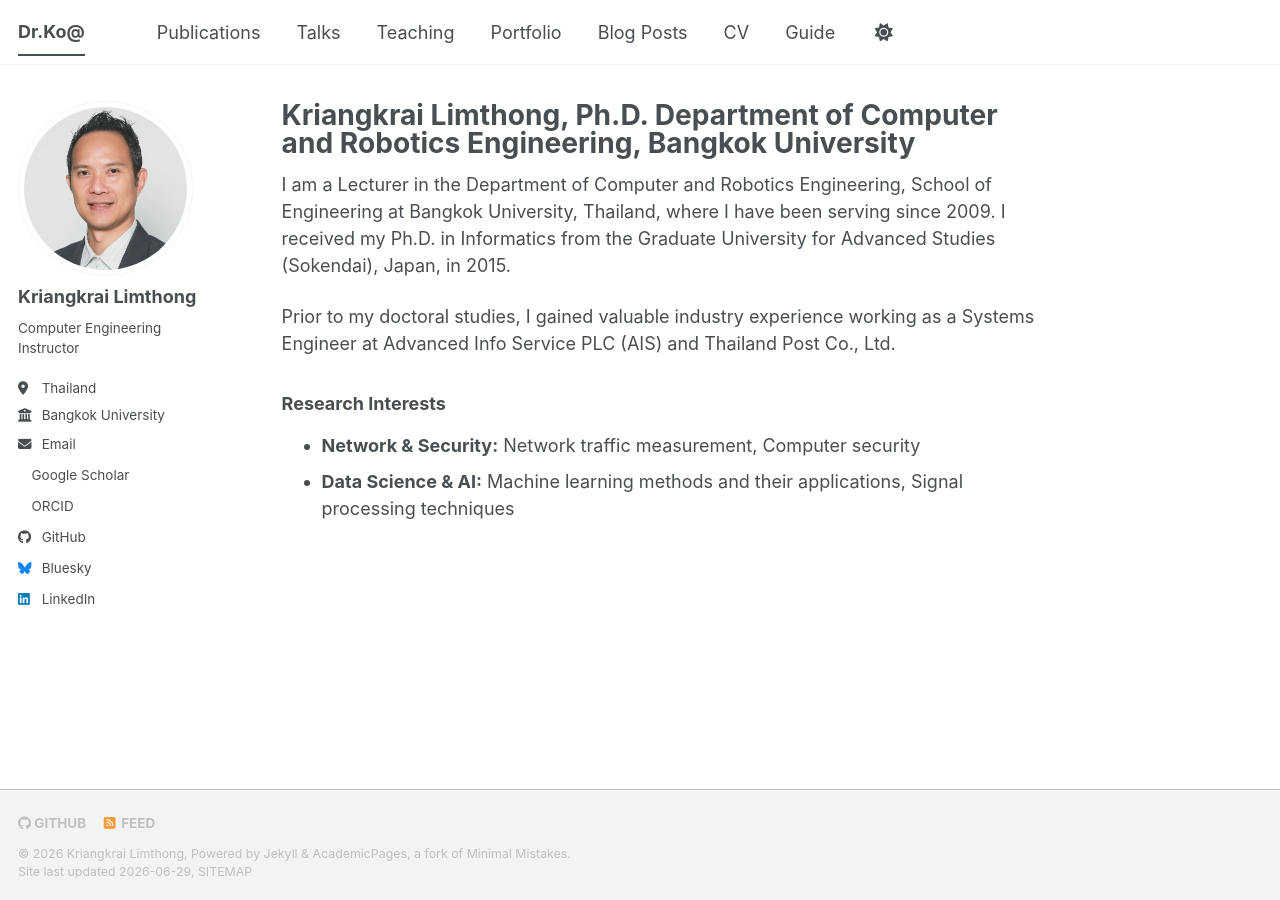
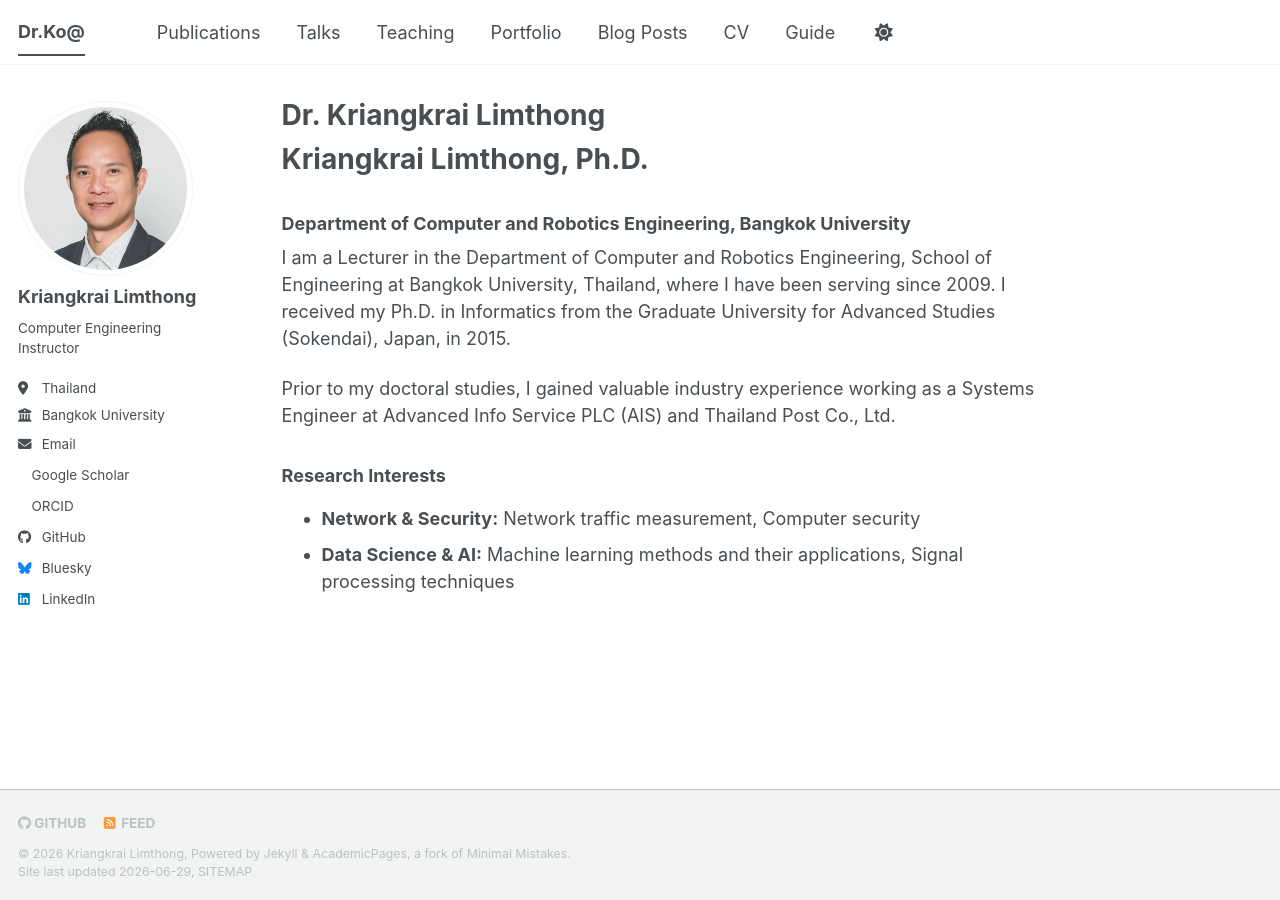
Before and after one commit to krngkr/krngkr.github.io, a Jekyll site: the page built from _pages/about.md, in a window 1280 px wide. Built offline with Jekyll 4.4.1, drawn with Linux system fonts in a browser that asks for light colours; a style sheet for code colours, icons or effects is not loaded.

Commit message:
Update about.md

```diff
--- a/_pages/about.md
+++ b/_pages/about.md
@@ -1,11 +1,13 @@
 ---
 permalink: /
-title: "Kriangkrai Limthong, Ph.D. Department of Computer and Robotics Engineering, Bangkok University"
+title: "Dr. Kriangkrai Limthong"
 author_profile: true
 redirect_from:
   - /about/
   - /about.html
 ---
+# Kriangkrai Limthong, Ph.D.
+### Department of Computer and Robotics Engineering, Bangkok University
 
 I am a Lecturer in the Department of Computer and Robotics Engineering, School of Engineering at Bangkok University, Thailand, where I have been serving since 2009. I received my Ph.D. in Informatics from the Graduate University for Advanced Studies (Sokendai), Japan, in 2015.
 
```
